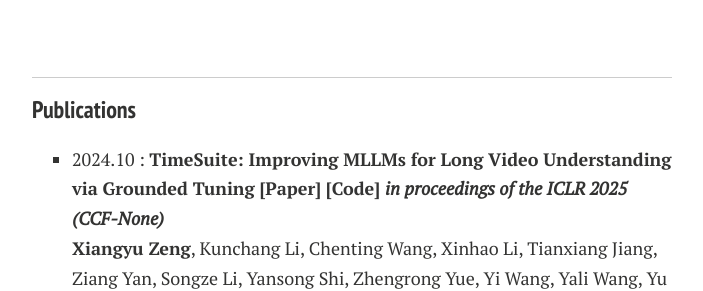
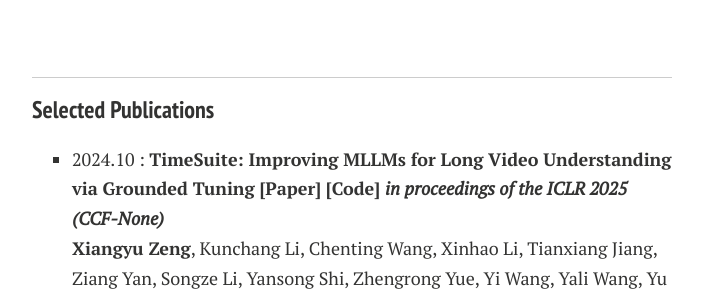
Before and after one commit to LanXingXuan/LanXingXuan.github.io, a Jekyll site: the page built from index.md, in a window 1280 px wide and 900 px high, scrolled down 697 px. Shown: the part 166-457 px from the top of the window, without its empty margins (288-991 px from the left). Built offline with Jekyll 4.4.1, drawn with Linux system fonts in a browser that asks for light colours; nearby versions of some CDN libraries; comment, search, counter and statistics services are not loaded; a style sheet for code colours, icons or effects is not loaded.

Commit message:
Update index.md

```diff
--- a/index.md
+++ b/index.md
@@ -36,7 +36,7 @@ My research interests lies in the computer vision and multimodal, including Vide
 
 ---
 
-### Publications
+### Selected Publications
 
 - 2024.10 : **TimeSuite: Improving MLLMs for Long Video Understanding via Grounded Tuning [[Paper]](https://arxiv.org/abs/2410.19702) [[Code]](https://github.com/OpenGVLab/TimeSuite) *in proceedings of the ICLR 2025 (CCF-None)*** <br>
 **Xiangyu Zeng**, Kunchang Li, Chenting Wang, Xinhao Li, Tianxiang Jiang, Ziang Yan, Songze Li, Yansong Shi, Zhengrong Yue, Yi Wang, Yali Wang, Yu Qiao, Limin Wang*
```
